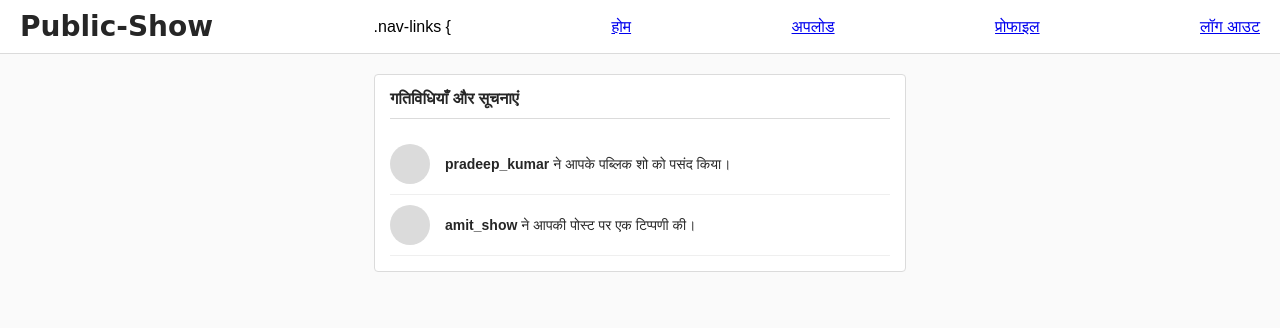
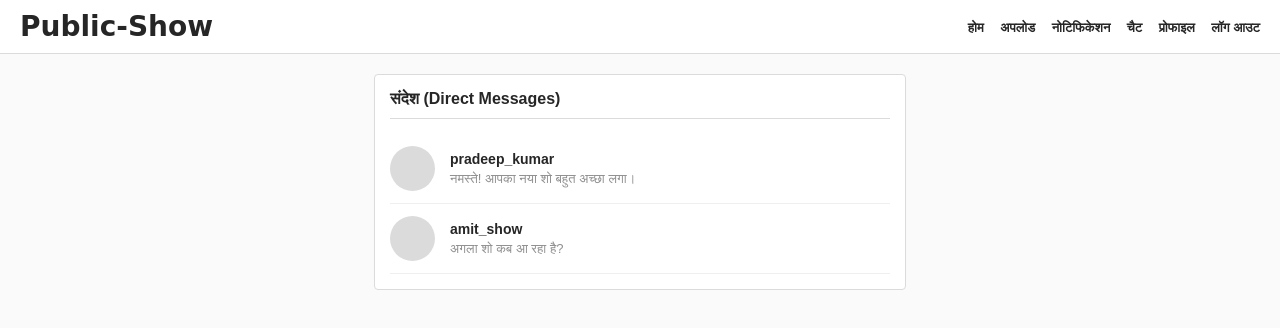
Before and after one commit to anddep9793-code/Public-Show, a plain HTML site: page notifications.html in a window 1280 px wide. Drawn offline with Linux system fonts and the light colour scheme.

Commit message:
Update notifications.html

```diff
--- a/notifications.html
+++ b/notifications.html
@@ -3,7 +3,7 @@
 <head>
     <meta charset="UTF-8">
     <meta name="viewport" content="width=device-width, initial-scale=1.0">
-    <title>Public-Show - नोटिफिकेशंस</title>
+    <title>Public-Show - संदेश (Messages)</title>
     <style>
         body {
             font-family: Arial, sans-serif;
@@ -28,11 +28,11 @@
         .nav-links a {
             text-decoration: none;
             color: #262626;
-            margin-left: 15px;
+            margin-left: 12px;
             font-weight: bold;
-            font-size: 14px;
+            font-size: 13px;
         }
-        .notif-container {
+        .chat-container {
             max-width: 500px;
             margin: 20px auto;
             background-color: #fff;
@@ -40,7 +40,7 @@
             border-radius: 4px;
             padding: 15px;
         }
-        .notif-title {
+        .chat-title {
             font-size: 16px;
             font-weight: bold;
             margin-bottom: 15px;
@@ -48,25 +48,29 @@
             border-bottom: 1px solid #dbdbdb;
             padding-bottom: 10px;
         }
-        .notif-item {
+        .chat-item {
             display: flex;
             align-items: center;
-            padding: 10px 0;
+            padding: 12px 0;
             border-bottom: 1px solid #efefef;
+            cursor: pointer;
         }
-        .notif-pic {
-            width: 40px;
-            height: 40px;
+        .chat-pic {
+            width: 45px;
+            height: 45px;
             border-radius: 50%;
             background-color: #dbdbdb;
             margin-right: 15px;
         }
-        .notif-text {
+        .chat-info h4 {
+            margin: 0 0 4px 0;
             font-size: 14px;
             color: #262626;
         }
-        .notif-text span {
-            font-weight: bold;
+        .chat-info p {
+            margin: 0;
+            font-size: 13px;
+            color: #8e8e8e;
         }
     </style>
 </head>
@@ -74,25 +78,31 @@
 
     <header>
         <div class="logo">Public-Show</div>
-        .nav-links {
+        <div class="nav-links">
             <a href="stage.html">होम</a>
             <a href="upload.html">अपलोड</a>
+            <a href="notifications.html">नोटिफिकेशन</a>
+            <a href="messages.html">चैट</a>
             <a href="profile.html">प्रोफाइल</a>
             <a href="index.html">लॉग आउट</a>
         </div>
     </header>
 
-    <div class="notif-container">
-        <div class="notif-title"> गतिविधियाँ और सूचनाएं</div>
-
-        <div class="notif-item">
-            <div class="notif-pic"></div>
-            <div class="notif-text"><span>pradeep_kumar</span> ने आपके पब्लिक शो को पसंद किया।</div>
+    <div class="chat-container">
+        <div class="chat-title">संदेश (Direct Messages)</div>
+        <div class="chat-item">
+            <div class="chat-pic"></div>
+            <div class="chat-info">
+                <h4>pradeep_kumar</h4>
+                <p>नमस्ते! आपका नया शो बहुत अच्छा लगा।</p>
+            </div>
         </div>
-
-        <div class="notif-item">
-            <div class="notif-pic"></div>
-            <div class="notif-text"><span>amit_show</span> ने आपकी पोस्ट पर एक टिप्पणी की।</div>
+        <div class="chat-item">
+            <div class="chat-pic"></div>
+            <div class="chat-info">
+                <h4>amit_show</h4>
+                <p>अगला शो कब आ रहा है?</p>
+            </div>
         </div>
     </div>
 
```
